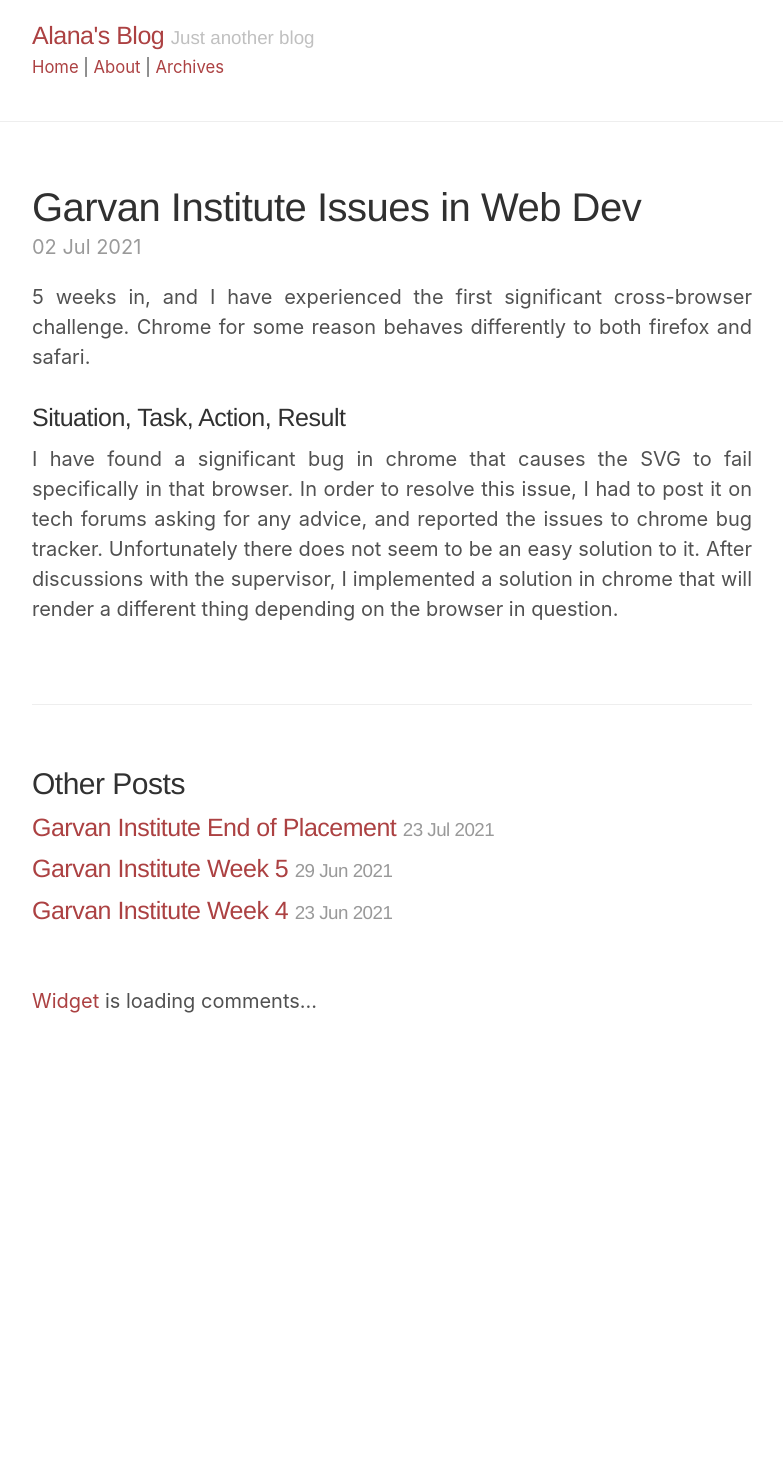
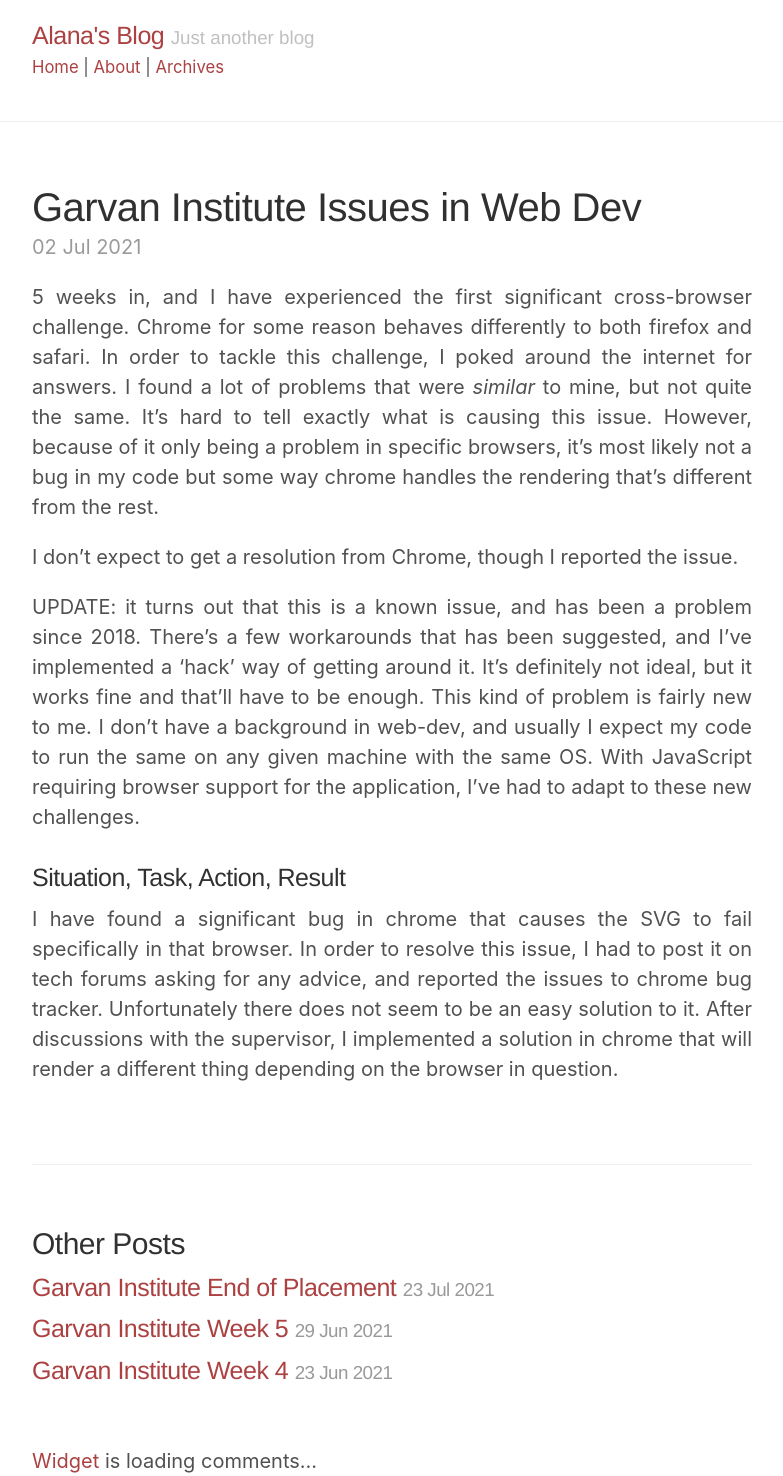
Before and after one commit to Key-Puncher/key-puncher.github.io, a Jekyll site: the page built from _posts/2021-07-02-garvan-institute-issues-in-webdev.md, in a window 1280 px wide. Shown: the whole page, without its empty margins (248-1031 px from the left). Built offline with Jekyll 4.4.1, drawn with Linux system fonts in a browser that asks for light colours; a style sheet for code colours, icons or effects is not loaded; before the commit the page ends 1016 px from its top, so only the background shows below that.

Commit message:
Update 2021-07-02-garvan-institute-issues-in-webdev.md

```diff
--- a/_posts/2021-07-02-garvan-institute-issues-in-webdev.md
+++ b/_posts/2021-07-02-garvan-institute-issues-in-webdev.md
@@ -3,7 +3,11 @@ layout: post
 title: Garvan Institute Issues in Web Dev
 ---
 
-5 weeks in, and I have experienced the first significant cross-browser challenge. Chrome for some reason behaves differently to both firefox and safari.
+5 weeks in, and I have experienced the first significant cross-browser challenge. Chrome for some reason behaves differently to both firefox and safari. In order to tackle this challenge, I poked around the internet for answers. I found a lot of problems that were *similar* to mine, but not quite the same. It's hard to tell exactly what is causing this issue. However, because of it only being a problem in specific browsers, it's most likely not a bug in my code but some way chrome handles the rendering that's different from the rest.
+
+I don't expect to get a resolution from Chrome, though I reported the issue.
+
+UPDATE: it turns out that this is a known issue, and has been a problem since 2018. There's a few workarounds that has been suggested, and I've implemented a 'hack' way of getting around it. It's definitely not ideal, but it works fine and that'll have to be enough. This kind of problem is fairly new to me. I don't have a background in web-dev, and usually I expect my code to run the same on any given machine with the same OS. With JavaScript requiring browser support for the application, I've had to adapt to these new challenges.
 
 ### Situation, Task, Action, Result
 
```
